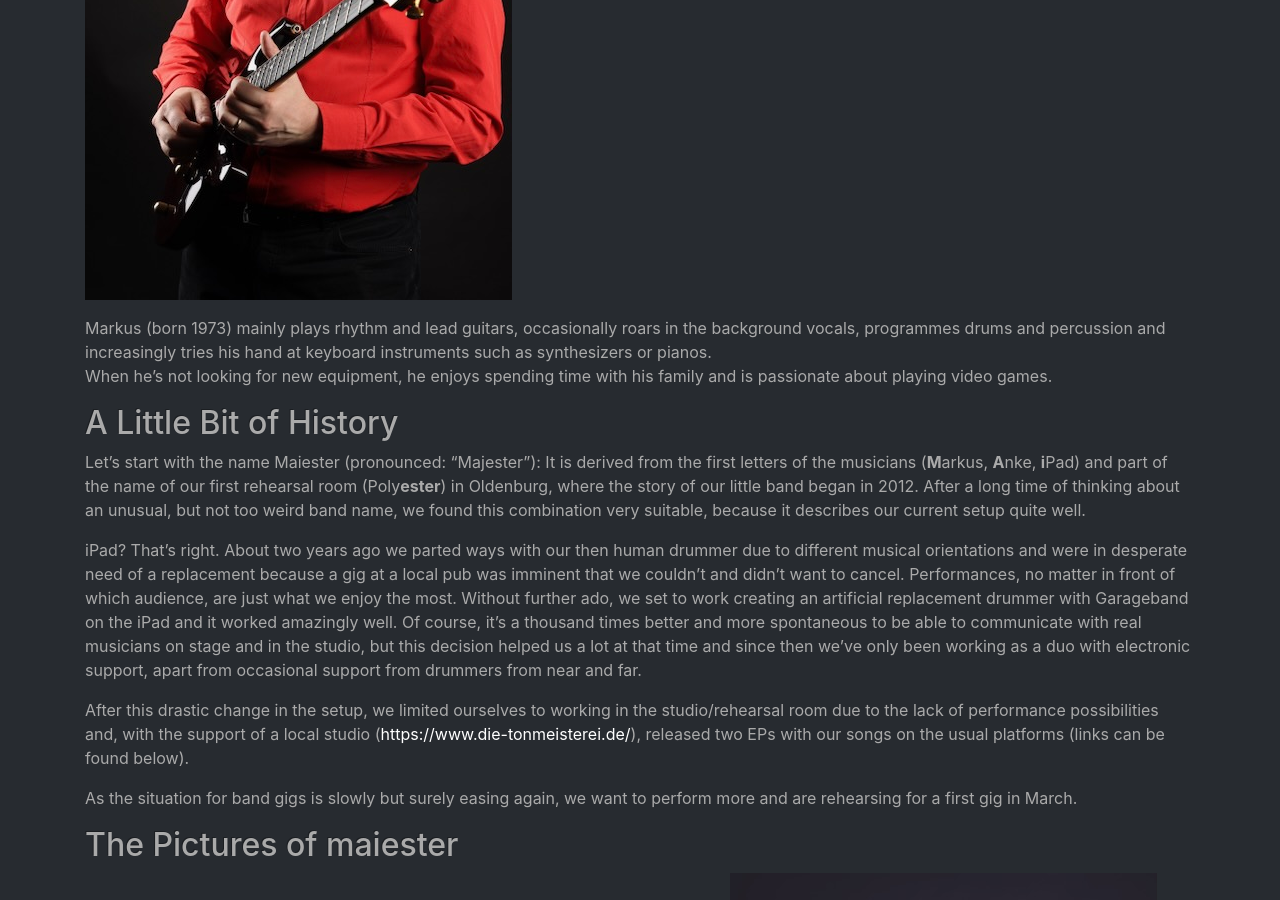
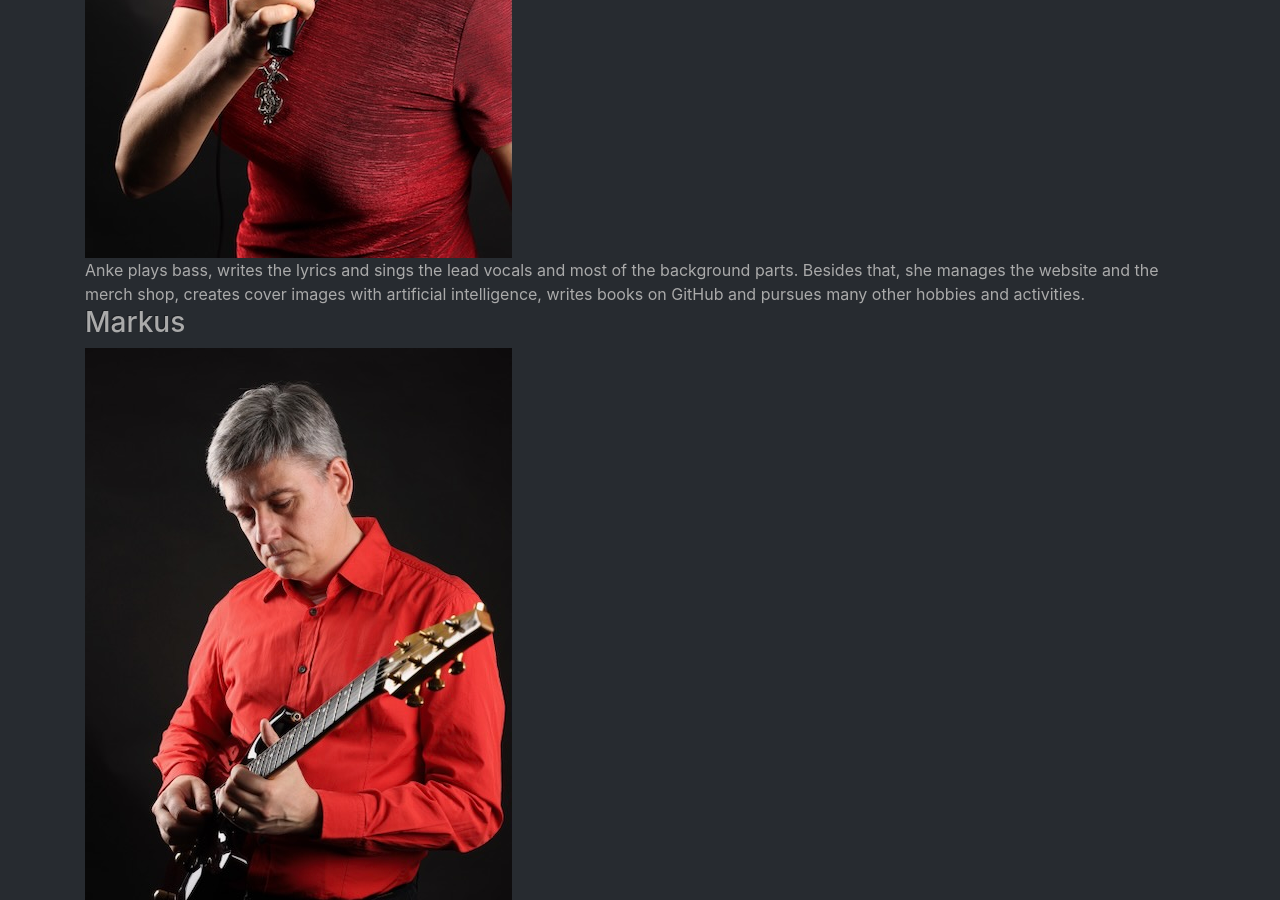
Before and after one commit to maiester/maiester.github.io, a Jekyll site: the page built from EPK.md, in a window 1280 px wide and 900 px high, scrolled down 1540 px. Built offline with Jekyll 4.4.1, drawn with Linux system fonts in a browser that asks for light colours; our own code applies the rules of GitHub Pages for plain Markdown files.

Commit message:
Update EPK.md

```diff
--- a/EPK.md
+++ b/EPK.md
@@ -26,6 +26,10 @@ Besides that, she manages the website and the merch shop, creates cover images w
     </div>
   </div>
 </div>
+
+{% include image_and_text.html image="/assets/img/profile_anke.jpeg" alt="Anke shouts" text="Anke plays bass, writes the lyrics and sings the lead vocals and most of the background parts.
+Besides that, she manages the website and the merch shop, creates cover images with artificial intelligence, writes books on GitHub and pursues many other hobbies and activities." %}
+
 
 
 ### Markus
```
